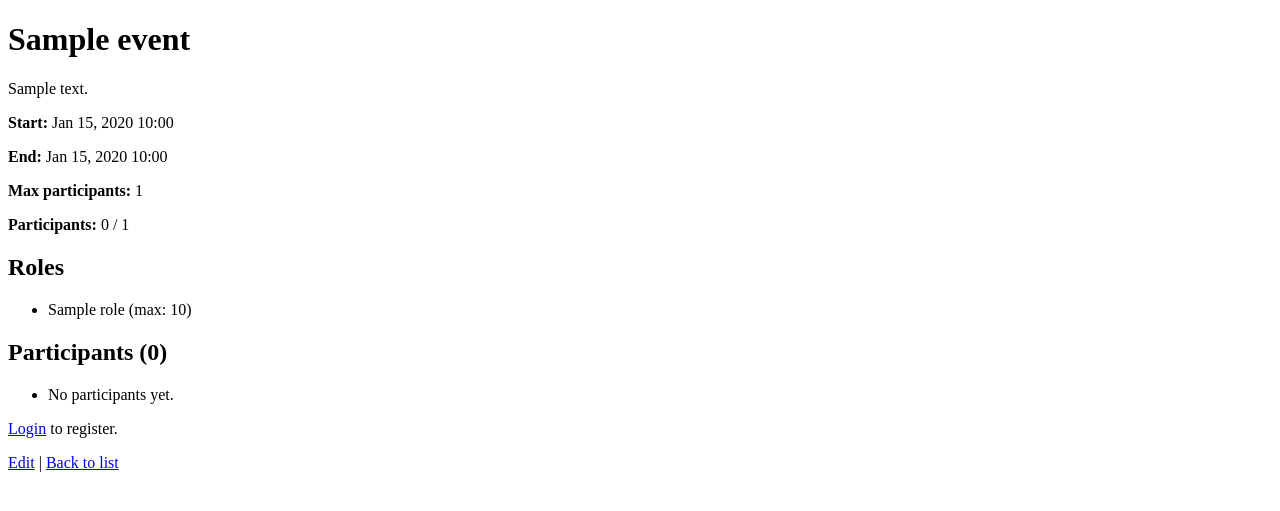
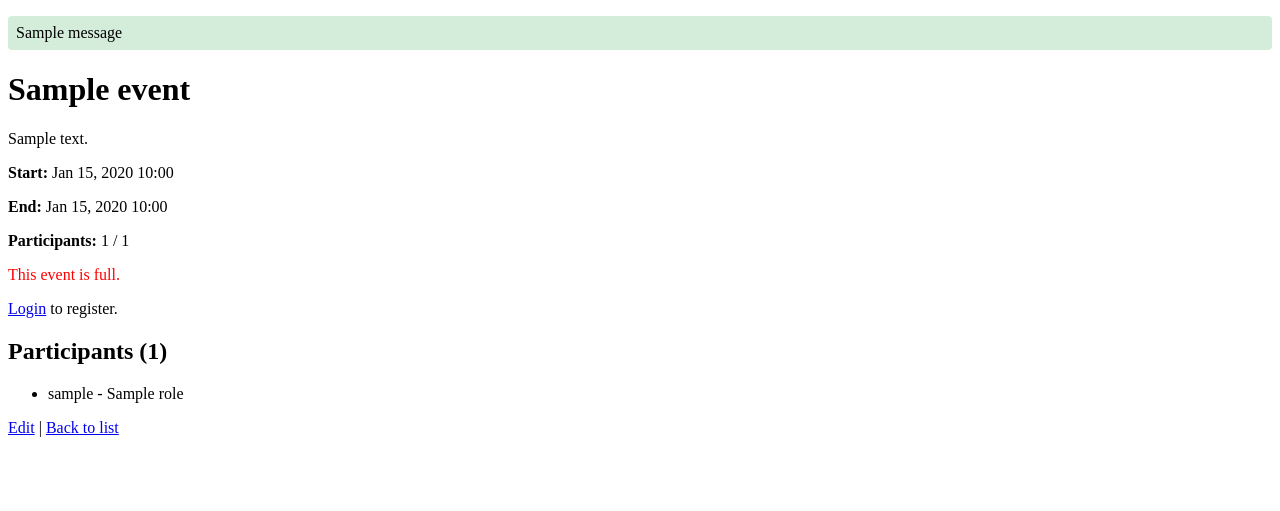
Before and after one commit to AMAN-AJWA-FATIMA/Event-Management-bot, a Django app: page /events/1/ in a window 1280 px wide. Shown: the top 511 px of the page. Run offline with Django 5.2, Linux system fonts and the light colour scheme; tables that the repository leaves empty hold one stand-in row (values such as "Sample post"); one stand-in notice (Sample message) is shown.

Commit message:
Add messages display, register, unregister, participants

```diff
--- a/event_manager/settings.py
+++ b/event_manager/settings.py
@@ -122,4 +122,6 @@ STATIC_URL = 'static/'
 
 DEFAULT_AUTO_FIELD = 'django.db.models.BigAutoField'
 
-# Login redirect - where to send user after login
+# Login
+LOGIN_URL = '/admin/login/'
+LOGIN_REDIRECT_URL = '/'
--- a/events/templates/events/base.html
+++ b/events/templates/events/base.html
@@ -0,0 +1,19 @@
+<!DOCTYPE html>
+<html>
+<head>
+    <meta charset="UTF-8">
+    <title>{% block title %}Event Management{% endblock %}</title>
+</head>
+<body>
+    {% if messages %}
+    <ul style="list-style:none; padding:0;">
+        {% for message in messages %}
+        <li style="padding:8px; margin:4px 0; background:{% if message.tags == 'success' %}#d4edda{% else %}#fff3cd{% endif %}; border-radius:4px;">
+            {{ message }}
+        </li>
+        {% endfor %}
+    </ul>
+    {% endif %}
+    {% block content %}{% endblock %}
+</body>
+</html>
--- a/events/templates/events/event_detail.html
+++ b/events/templates/events/event_detail.html
@@ -1,40 +1,19 @@
-<!DOCTYPE html>
-<html>
-<head>
-    <title>{{ event.name }}</title>
-</head>
-<body>
+{% extends 'events/base.html' %}
+{% block title %}{{ event.name }}{% endblock %}
+{% block content %}
 <h1>{{ event.name }}</h1>
 <p>{{ event.description }}</p>
 <p><strong>Start:</strong> {{ event.start_date|date:"M d, Y H:i" }}</p>
 <p><strong>End:</strong> {{ event.end_date|date:"M d, Y H:i" }}</p>
-    <p><strong>Max participants:</strong> {{ event.max_participants }}</p>
 <p><strong>Participants:</strong> {{ registrations|length }} / {{ event.max_participants }}</p>
 {% if registrations|length >= event.max_participants %}
-    <p style="color: red;">This event is full.</p>
+<p style="color:red;">This event is full.</p>
 {% endif %}
 
-<h2>Roles</h2>
-<ul>
-    {% for role in event.roles.all %}
-    <li>{{ role.name }} (max: {% if role.max_capacity %}{{ role.max_capacity }}{% else %}unlimited{% endif %})</li>
-    {% empty %}
-    <li>No roles defined.</li>
-    {% endfor %}
-</ul>
-
-    <h2>Participants ({{ registrations|length }})</h2>
-    <ul>
-        {% for reg in registrations %}
-        <li>{{ reg.user.username }}{% if reg.role %} - {{ reg.role.name }}{% endif %}</li>
-        {% empty %}
-        <li>No participants yet.</li>
-        {% endfor %}
-    </ul>
 {% if user.is_authenticated %}
-    {% if registrations|length >= event.max_participants %}
-        <p>Event is full. Registration closed.</p>
-    {% else %}
+    {% if is_registered %}
+        <p>You are registered. <a href="{% url 'event_unregister' event.pk %}">Unregister</a></p>
+    {% elif registrations|length < event.max_participants %}
         <form action="{% url 'event_register' event.pk %}" method="post">
             {% csrf_token %}
             <label>Role (optional):</label>
@@ -46,25 +25,24 @@
             </select>
             <button type="submit">Register for this event</button>
         </form>
+    {% else %}
+        <p>Event is full. Registration closed.</p>
     {% endif %}
 {% else %}
-{% if user.is_authenticated %}
-    {% with user_reg=registrations|dictsort:"user_id" %}
+    <p><a href="{% url 'admin:login' %}?next={{ request.path }}">Login</a> to register.</p>
+{% endif %}
+
+<h2>Participants ({{ registrations|length }})</h2>
+<ul>
     {% for reg in registrations %}
-        {% if reg.user == user %}
-        <form action="{% url 'event_unregister' event.pk %}" method="post" style="display:inline;">
-            {% csrf_token %}
-            <button type="submit">Unregister</button>
-        </form>
-        {% endif %}
+    <li>{{ reg.user.username }}{% if reg.role %} - {{ reg.role.name }}{% endif %}</li>
+    {% empty %}
+    <li>No participants yet.</li>
     {% endfor %}
-    {% endwith %}
-{% endif %}
-    <p><a href="{% url 'admin:login' %}">Login</a> to register.</p>
-{% endif %}
+</ul>
+
 <p>
     <a href="{% url 'event_edit' event.pk %}">Edit</a> |
     <a href="{% url 'event_list' %}">Back to list</a>
 </p>
-</body>
-</html>
+{% endblock %}
--- a/events/urls.py
+++ b/events/urls.py
@@ -8,4 +8,6 @@ urlpatterns = [
     path('events/new/', views.EventCreateView.as_view(), name='event_create'),
     path('events/<int:pk>/', views.EventDetailView.as_view(), name='event_detail'),
     path('events/<int:pk>/edit/', views.EventUpdateView.as_view(), name='event_edit'),
+    path('events/<int:pk>/register/', views.register_for_event, name='event_register'),
+    path('events/<int:pk>/unregister/', views.unregister_for_event, name='event_unregister'),
 ]
--- a/events/views.py
+++ b/events/views.py
@@ -1,7 +1,9 @@
-from django.shortcuts import render
+from django.shortcuts import render, redirect, get_object_or_404
 from django.views.generic import ListView, DetailView, CreateView, UpdateView
 from django.urls import reverse_lazy
-from .models import Event
+from django.contrib.auth.decorators import login_required
+from django.contrib import messages
+from .models import Event, Registration, Role
 from .forms import EventForm
 
 
@@ -21,6 +23,48 @@ class EventDetailView(DetailView):
     template_name = 'events/event_detail.html'
     context_object_name = 'event'
 
+    def get_context_data(self, **kwargs):
+        context = super().get_context_data(**kwargs)
+        context['registrations'] = self.object.registrations.select_related('user', 'role')
+        context['is_registered'] = False
+        if self.request.user.is_authenticated:
+            context['is_registered'] = self.object.registrations.filter(user=self.request.user).exists()
+        return context
+
+
+@login_required
+def register_for_event(request, pk):
+    event = get_object_or_404(Event, pk=pk)
+    if request.method == 'POST':
+        current_count = event.registrations.count()
+        if current_count >= event.max_participants:
+            messages.warning(request, 'This event is full. Cannot register.')
+            return redirect('event_detail', pk=pk)
+        role_id = request.POST.get('role')
+        role = None
+        if role_id:
+            role = Role.objects.filter(pk=role_id, event=event).first()
+            if role and role.max_capacity:
+                role_count = Registration.objects.filter(event=event, role=role).count()
+                if role_count >= role.max_capacity:
+                    messages.warning(request, f'Role "{role.name}" is full.')
+                    return redirect('event_detail', pk=pk)
+        if Registration.objects.filter(user=request.user, event=event).exists():
+            messages.warning(request, 'You are already registered.')
+        else:
+            Registration.objects.create(user=request.user, event=event, role=role)
+            messages.success(request, 'Successfully registered!')
+        return redirect('event_detail', pk=pk)
+    return redirect('event_detail', pk=pk)
+
+
+@login_required
+def unregister_for_event(request, pk):
+    event = get_object_or_404(Event, pk=pk)
+    Registration.objects.filter(user=request.user, event=event).delete()
+    messages.success(request, 'You have unregistered from this event.')
+    return redirect('event_detail', pk=pk)
+
 
 class EventCreateView(CreateView):
     model = Event
```
Lines whose indentation alone changed are shown as unchanged.
